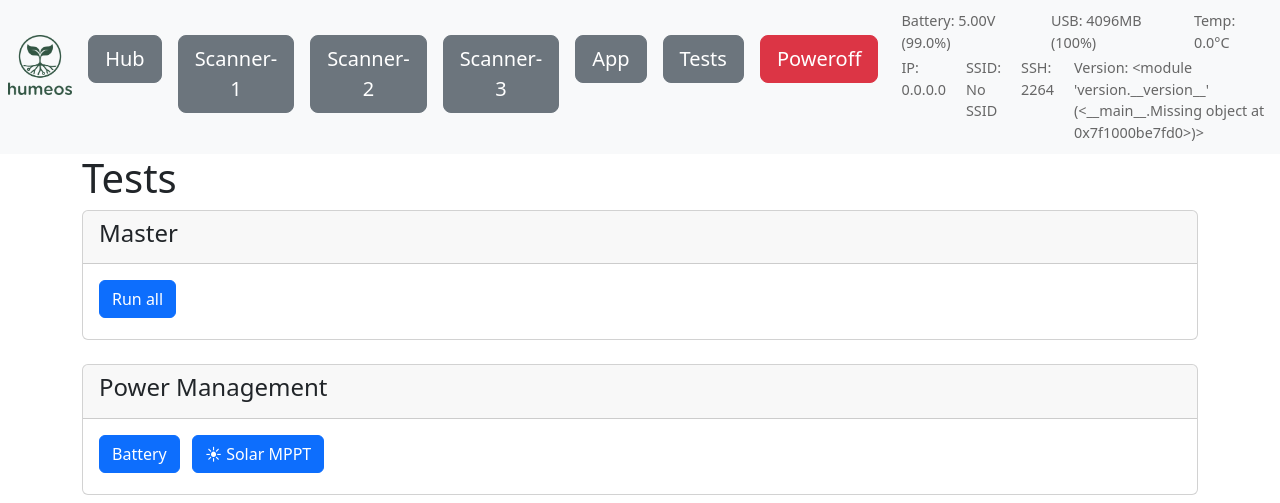
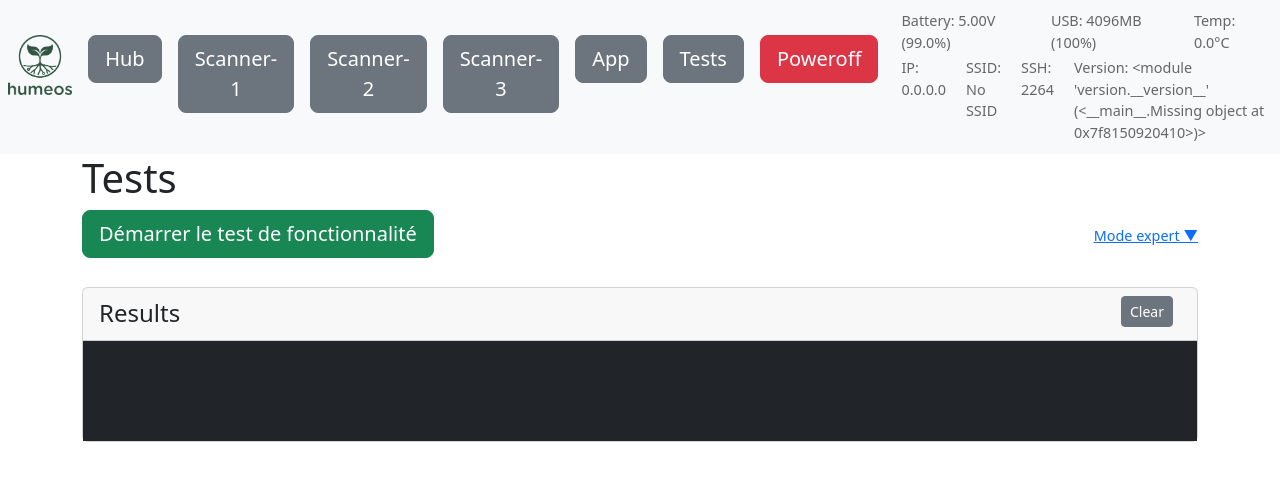
Before and after one commit to Humeos-com/scanorhize-pi, a Flask app: page /Tests in a window 1280 px wide. Shown: the top 503 px of the page. After the commit the page ends 442 px from the top, so only its background shows below. Run offline with Flask 3, Linux system fonts and the light colour scheme; parts of the project's set-up code (start-up, migrations or seed data) failed here and were passed over; some libraries are stand-ins or nearby versions.

Commit message:
add expert test section

```diff
--- a/templates/Tests.html
+++ b/templates/Tests.html
@@ -3,6 +3,23 @@
 
 <div class="container">
     <h1>Tests</h1>
+
+    <!-- =========================
+         SIMPLE START + EXPERT TOGGLE
+    ========================== -->
+    <div class="d-flex justify-content-between align-items-center mb-4">
+        <button class="btn btn-success btn-lg run-test-btn run-all-btn"
+                onclick="runAll()">
+            Démarrer le test de fonctionnalité
+        </button>
+        <a href="#" id="expert-mode-link" onclick="toggleExpertMode(); return false;"
+           style="font-size:0.9rem;">
+            Mode expert ▼
+        </a>
+    </div>
+
+    <!-- Expert mode: all individual test cards, hidden by default -->
+    <div id="expert-section" style="display:none;">
 
     <!-- =========================
          MASTER TEST CONTROLS
@@ -153,6 +170,8 @@
 
 
 
+    </div><!-- /expert-section -->
+
     <!-- =========================
         TEST RESULTS OUTPUT
     ========================== -->
@@ -193,6 +212,14 @@
 <script>
 
 document.getElementById('test-output').innerHTML = ""
+
+function toggleExpertMode() {
+    const section = document.getElementById('expert-section');
+    const link = document.getElementById('expert-mode-link');
+    const visible = section.style.display !== 'none';
+    section.style.display = visible ? 'none' : 'block';
+    link.textContent = visible ? 'Mode expert ▼' : 'Mode expert ▲';
+}
 
 /* =========================================================
    HELPERS
```
